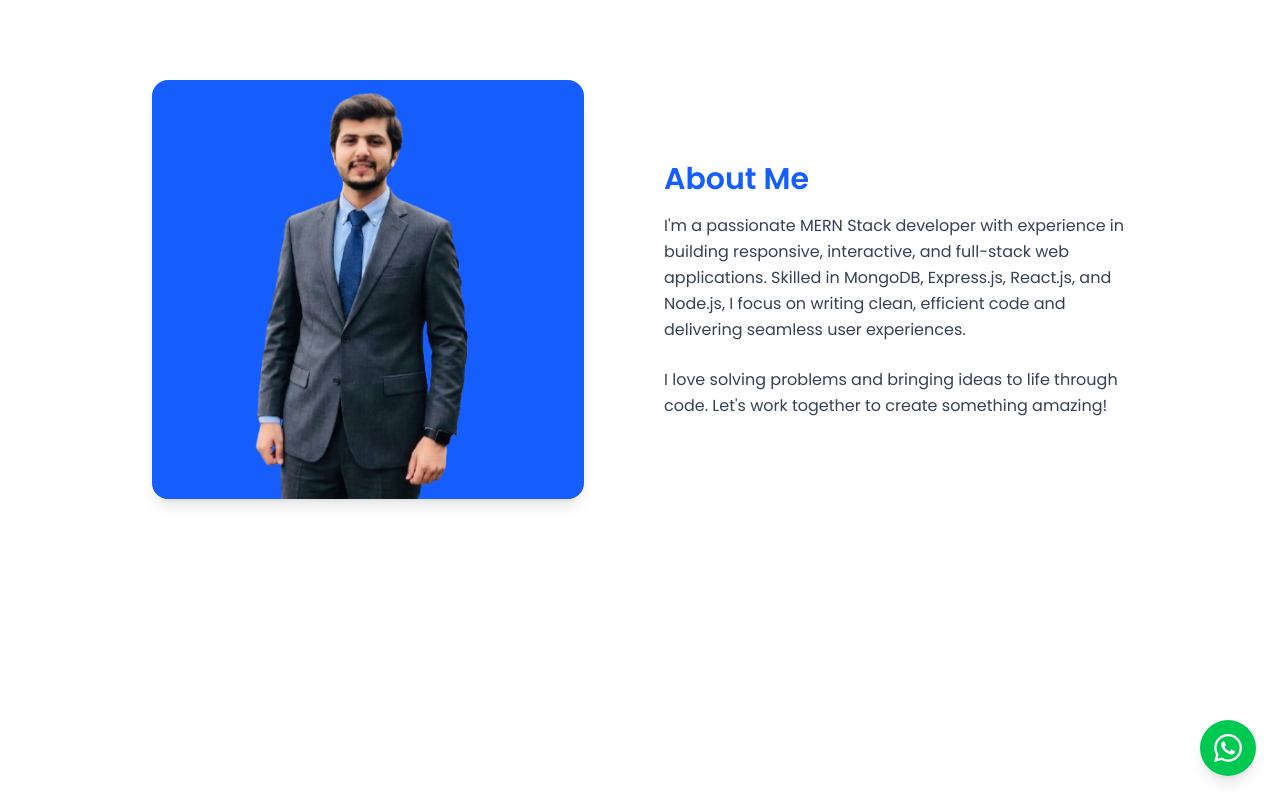
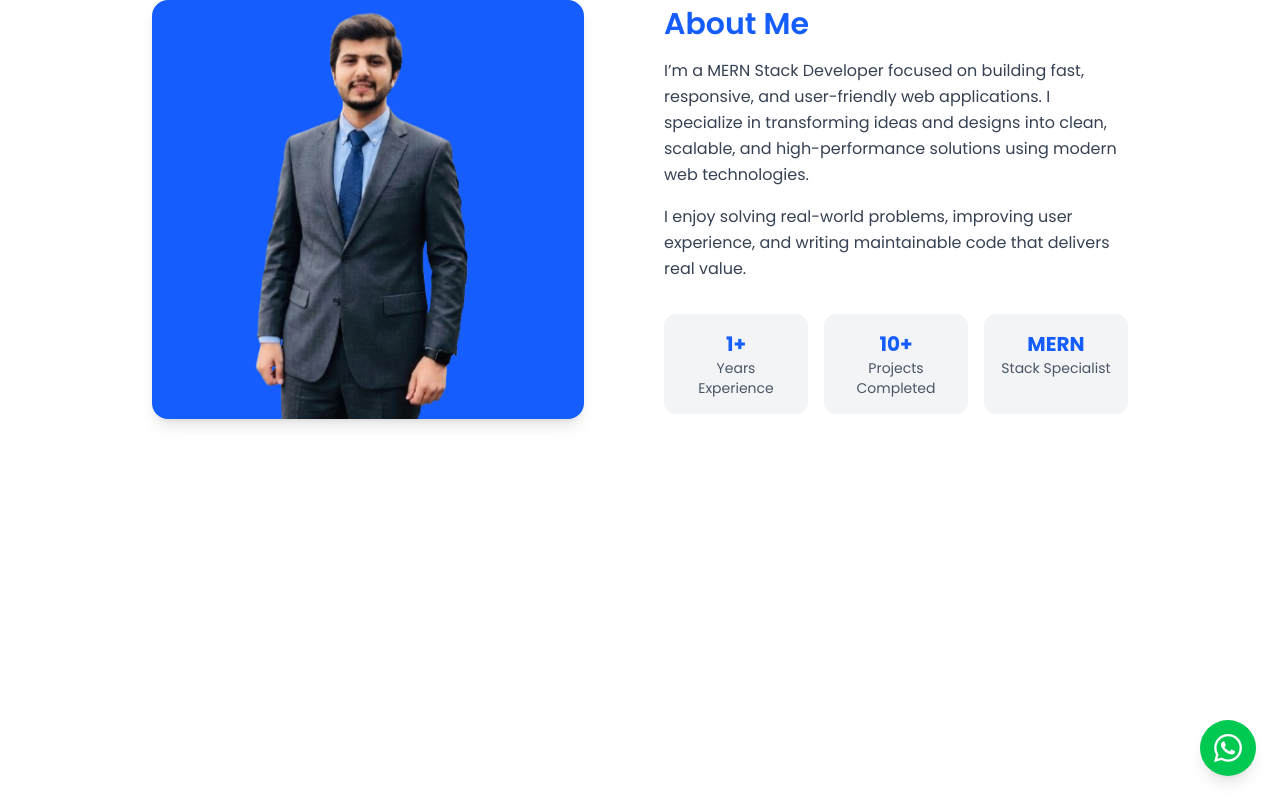
Before and after one commit to hammad200208/Portfolio-Next, a Next.js app: page /About in a window 1280 px wide. Built offline with nearby package versions, Linux system fonts and the light colour scheme.

Commit message:
update title

```diff
--- a/src/app/About/page.js
+++ b/src/app/About/page.js
@@ -7,14 +7,14 @@ const About = () => {
   return (
     <motion.section
       id="about"
-      className="section px-6 py-20 bg-white dark:bg-[#0b1120] text-gray-900 dark:text-gray-200 text-center md:text-left max-w-5xl mx-auto transition-colors duration-300"
+      className="px-6 pb-10 bg-white dark:bg-[#0b1120] text-gray-900 dark:text-gray-200 max-w-5xl mx-auto transition-colors duration-300"
       initial={{ opacity: 0, y: 50 }}
       whileInView={{ opacity: 1, y: 0 }}
       transition={{ duration: 0.8, delay: 0.2 }}
-      viewport={{ once: true, amount: 0.3 }}
+      viewport={{ once: true }}
     >
-      <div className="max-w-6xl mx-auto grid md:grid-cols-2 gap-12 items-center">
-        {/* Image */}
+      <div className="grid md:grid-cols-2 gap-12 items-center">
+        {/* IMAGE */}
         <motion.div
           className="flex justify-center md:justify-start"
           initial={{ opacity: 0, x: -40 }}
@@ -22,37 +22,70 @@ const About = () => {
           transition={{ duration: 0.8, delay: 0.3 }}
           viewport={{ once: true }}
         >
-          <div className="px-4 rounded-2xl bg-blue-600 dark:bg-[#00cc5d] backdrop-blur-md shadow-lg dark:shadow-black/20">
+          <div className="px-4 rounded-2xl bg-blue-600 dark:bg-[#00cc5d] shadow-lg">
             <Image
               src="/about.png"
               alt="About"
-              width={288}
-              height={288}
-              className="w-52 md:w-100 rounded-xl object-contain"
+              width={300}
+              height={300}
+              className="w-100 rounded-xl object-contain"
               priority
             />
           </div>
         </motion.div>
 
-        {/* Text */}
+        {/* TEXT */}
         <motion.div
           initial={{ opacity: 0, x: 40 }}
           whileInView={{ opacity: 1, x: 0 }}
           transition={{ duration: 0.8, delay: 0.4 }}
           viewport={{ once: true }}
         >
-          <h2 className="text-3xl font-semibold text-blue-600 dark:text-green-400 mb-4 text-center md:text-left">
+          <h2 className="text-3xl font-semibold text-blue-600 dark:text-green-400 mb-4">
             About Me
           </h2>
 
-          <p className="text-gray-700 dark:text-gray-300 leading-relaxed mb-6">
-            I&apos;m a passionate MERN Stack developer with experience in building responsive, interactive, and full-stack web applications. Skilled in MongoDB, Express.js, React.js, and Node.js, I focus on writing clean, efficient code and delivering seamless user experiences.
+          <p className="text-gray-700 dark:text-gray-300 leading-relaxed mb-4">
+            I’m a MERN Stack Developer focused on building fast, responsive, and
+            user-friendly web applications. I specialize in transforming ideas
+            and designs into clean, scalable, and high-performance solutions
+            using modern web technologies.
           </p>
 
-          <p className="text-gray-700 dark:text-gray-300 leading-relaxed">
-            I love solving problems and bringing ideas to life through code.
-            Let&apos;s work together to create something amazing!
+          <p className="text-gray-700 dark:text-gray-300 leading-relaxed mb-8">
+            I enjoy solving real-world problems, improving user experience, and
+            writing maintainable code that delivers real value.
           </p>
+
+          {/* HIGHLIGHTS */}
+          <div className="grid grid-cols-2 sm:grid-cols-3 gap-4">
+            <div className="p-4 rounded-xl bg-gray-100 dark:bg-gray-900 text-center">
+              <h3 className="text-xl font-bold text-blue-600 dark:text-green-400">
+                1+
+              </h3>
+              <p className="text-sm text-gray-600 dark:text-gray-400">
+                Years Experience
+              </p>
+            </div>
+
+            <div className="p-4 rounded-xl bg-gray-100 dark:bg-gray-900 text-center">
+              <h3 className="text-xl font-bold text-blue-600 dark:text-green-400">
+                10+
+              </h3>
+              <p className="text-sm text-gray-600 dark:text-gray-400">
+                Projects Completed
+              </p>
+            </div>
+
+            <div className="p-4 rounded-xl bg-gray-100 dark:bg-gray-900 text-center">
+              <h3 className="text-xl font-bold text-blue-600 dark:text-green-400">
+                MERN
+              </h3>
+              <p className="text-sm text-gray-600 dark:text-gray-400">
+                Stack Specialist
+              </p>
+            </div>
+          </div>
         </motion.div>
       </div>
     </motion.section>
--- a/src/app/Work/page.js
+++ b/src/app/Work/page.js
@@ -5,7 +5,7 @@ import Image from "next/image";
 
 const projects = [
   {
-    title: "Planto Project",
+    title: "Planto",
     image: "/work1.PNG",
     description:
       "A modern plant shop website where users can order plants online. Built with React and Tailwind CSS.",
```
